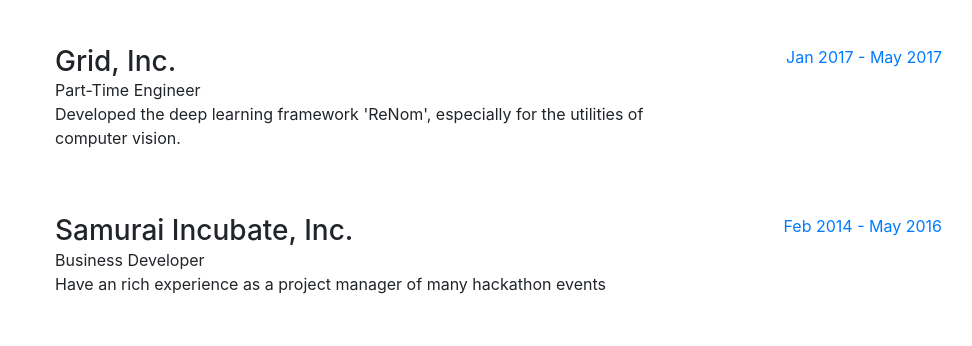
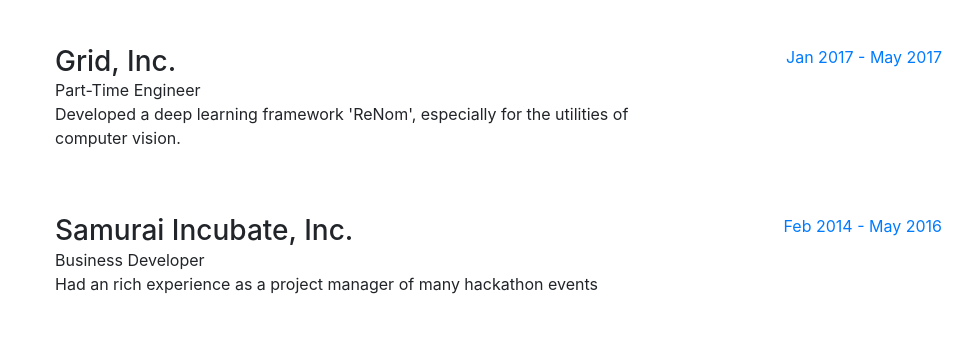
Before and after one commit to yukitsuji/homepage, a website with bundled scripts: page index.html in a window 1280 px wide. Shown: the part 1372-1718 px from the top of the page, without its empty margins (290-1262 px from the left). Built offline with nearby package versions, Linux system fonts and the light colour scheme; a web font is replaced by a local one.

Commit message:
Fix typo

```diff
--- a/index.html
+++ b/index.html
@@ -147,7 +147,7 @@
               <h3 class="mb-0">Grid, Inc.</h3>
               <!-- <div class="subheading mb-3">Part-Time Engineer</div> -->
               Part-Time Engineer
-              <p>Developed the deep learning framework 'ReNom', especially for the utilities of computer vision.</p>
+              <p>Developed a deep learning framework 'ReNom', especially for the utilities of computer vision.</p>
             </div>
             <div class="resume-date text-md-right">
               <span class="text-primary">Jan 2017 - May 2017</span>
@@ -159,7 +159,7 @@
               <h3 class="mb-0">Samurai Incubate, Inc.</h3>
               <!-- <div class="subheading mb-3">Business Develper</div> -->
               Business Developer
-              <p>Have an rich experience as a project manager of many hackathon events </p>
+              <p>Had an rich experience as a project manager of many hackathon events </p>
             </div>
             <div class="resume-date text-md-right">
               <span class="text-primary">Feb 2014 - May 2016</span>
```
